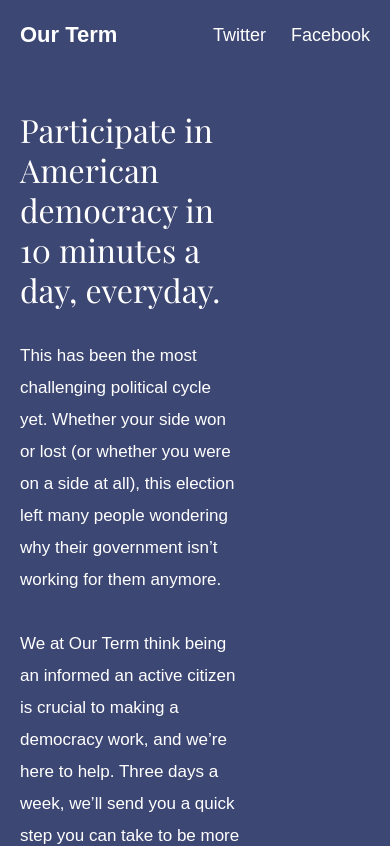
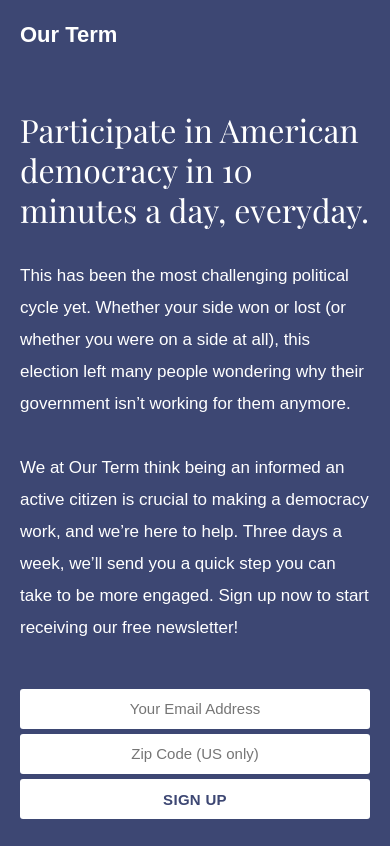
Before and after one commit to OurTerm/OurTerm.github.io, a plain HTML site: page index.html in a window 390 px wide. Shown: the top 846 px of the page. Drawn offline with nearby package versions, Linux system fonts and the light colour scheme.

Commit message:
Final changes for MVP
Fixed responsive styles on CTA form. Commented out social links until
further notice. Added email address to “email us” link at end of page.

```diff
--- a/css/main.css
+++ b/css/main.css
@@ -187,6 +187,7 @@ p.paragraph {
 	padding: 5px 30px;
 	text-decoration: none;
 	text-transform: uppercase;
+	width: 140px;
 }
 .socialproof {
 	padding: 90px 0;
@@ -203,8 +204,8 @@ p.paragraph {
 	padding: 90px 20px 90px 90px;
 }
 .feature .emoji {
+	color: black
 	font-size: 55px;
-	color: black
 }
 /* END UNIVERSAL STYLES */
 
@@ -228,17 +229,7 @@ p.paragraph {
 	.header	.heading {
 		margin-top: 60px;
 	}
-	.header	.col-6 {
-		width: 100%;
-	}
-/* call to action */
-	.ctas-input {
-		display: inline-block;
-		margin-bottom: 5px;
-		width: 100%;
-	}
-	.ctas-button {
-		display: block;
+	.header	.col-8 {
 		width: 100%;
 	}
 /* features */
@@ -254,6 +245,17 @@ p.paragraph {
 }
 
 @media (max-width: 600px) {
+/* call to action */
+	.ctas-input {
+		display: inline-block;
+		margin-bottom: 5px;
+		text-align: center;
+		width: 100%;
+	}
+	.ctas-button {
+		display: block;
+		width: 100%;
+	}
 /* features */
 	.feature {
 		padding: 90px 0;
@@ -263,8 +265,8 @@ p.paragraph {
 	}
 	.feature	.col-6:nth-of-type(1),
 	.feature	.col-6:nth-of-type(2) {
+		border: none;
 		padding: 0 20px;
-		border: none;
 		width: 100%;
 	}
 	.feature	.col-6:nth-of-type(2) {
@@ -278,7 +280,6 @@ p.paragraph {
 	.ctas-button {
 		display: block;
 		width: 100%;
-		text-align: center;
 	}
 	.ctas-button {
 		margin: 5px 0px;
--- a/index.html
+++ b/index.html
@@ -16,14 +16,14 @@
               Our Term
             </a>
           </div>
-          <div>
+          <!-- <div>
             <a class="nav-link" href="#">
               Twitter
             </a>
             <a class="nav-link" href="#">
               Facebook
             </a>
-          </div>
+          </div> -->
         </div>
       </div>
       <div class="container-lrg flex">
@@ -122,16 +122,16 @@
       </div>
       <div class="container-lrg footer-nav">
         <div class="col-12 spread">
-          <div>
+          <!--<div>
             <a class="nav-link">
               Twitter
             </a>
             <a class="nav-link">
               Facebook
             </a>
-          </div>
+          </div>-->
           <div>
-            <a class="nav-link">
+            <a class="nav-link" href="mailto:team@ourterm.co">
               Email Us
             </a>
           </div>
```
